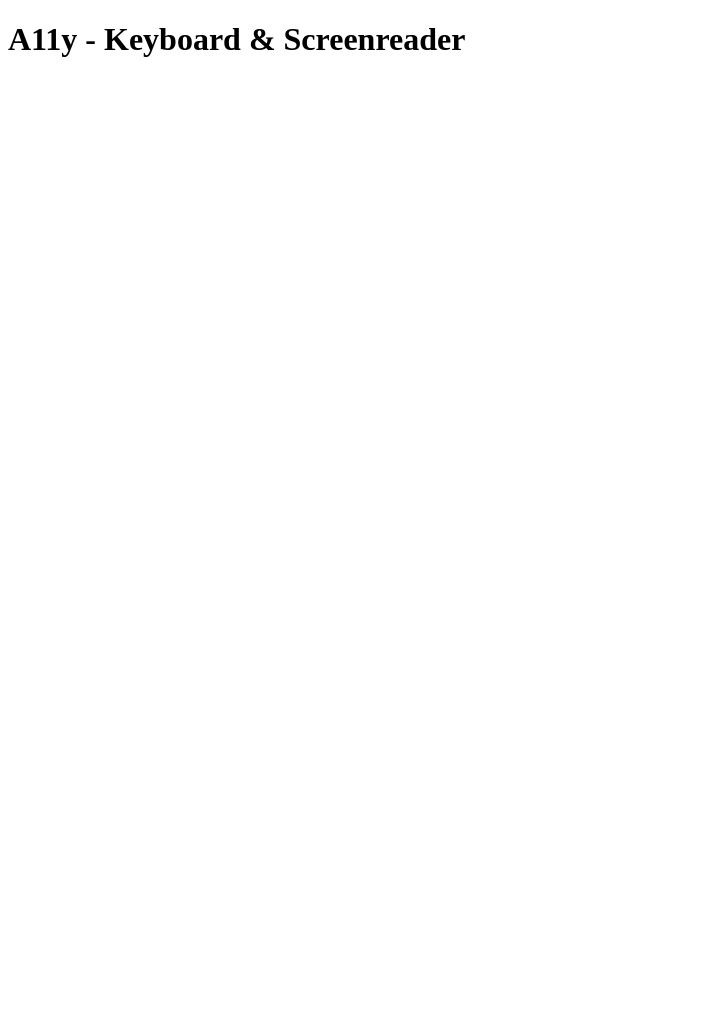
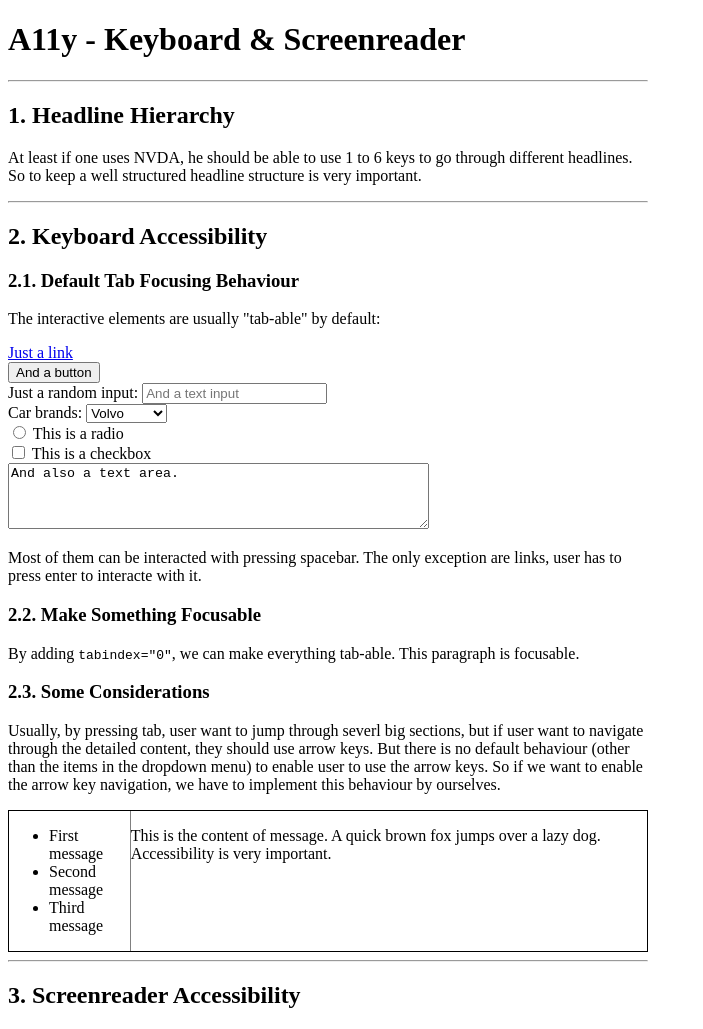
Before and after one commit to digitao-io/research-and-learning, a website: page 001-a11y/src/index.html in a window 1280 px wide. Shown: the whole page, without its empty margins (0-703 px from the left). Before the commit the page ends 800 px from the top, so only its background shows below. Drawn offline with Linux system fonts and the light colour scheme.

Commit message:
Added content in the first test result

```diff
--- a/001-a11y/src/index.html
+++ b/001-a11y/src/index.html
@@ -10,8 +10,168 @@
   <script src="./main.js"></script>
 </head>
 
-<body>
+<body style="max-width: 640px;">
   <h1>A11y - Keyboard & Screenreader</h1>
+  <hr>
+
+  <h2>1. Headline Hierarchy</h2>
+
+  <p>
+    At least if one uses NVDA, he should be able to use 1 to 6 keys to go
+    through different headlines. So to keep a well structured headline
+    structure is very important.
+  </p>
+
+  <hr>
+
+  <h2>2. Keyboard Accessibility</h2>
+
+  <h3>2.1. Default Tab Focusing Behaviour</h3>
+
+  <p>The interactive elements are usually "tab-able" by default:</p>
+
+  <div>
+    <a href="https://example.org/">Just a link</a>
+  </div>
+
+  <div>
+    <button>And a button</button>
+  </div>
+
+  <div>
+    <label>
+      <span>Just a random input: </span>
+      <input type="text" placeholder="And a text input">
+    </label>
+  </div>
+
+  <div>
+    <label>
+      <span>Car brands: </span>
+      <select name="cars">
+        <option value="volvo">Volvo</option>
+        <option value="saab">Saab</option>
+        <option value="mercedes">Mercedes</option>
+        <option value="audi">Audi</option>
+      </select>
+    </label>
+  </div>
+
+  <div>
+    <label>
+      <input type="radio">
+      <span>This is a radio</span>
+    </label>
+  </div>
+
+  <div>
+    <label>
+      <input type="checkbox">
+      <span>This is a checkbox</span>
+    </label>
+  </div>
+
+  <div>
+    <textarea name="w3review" rows="4" cols="50">And also a text area.</textarea>
+  </div>
+
+  <p>
+    Most of them can be interacted with pressing spacebar. The only
+    exception are links, user has to press enter to interacte with it.
+  </p>
+
+  <h3>2.2. Make Something Focusable</h3>
+
+  <p tabindex="0">
+    By adding <code>tabindex="0"</code>, we can make everything tab-able.
+    This paragraph is focusable.
+  </p>
+
+  <h3>2.3. Some Considerations</h3>
+
+  <p>
+    Usually, by pressing tab, user want to jump through severl big sections,
+    but if user want to navigate through the detailed content, they should
+    use arrow keys. But there is no default behaviour (other than the items
+    in the dropdown menu) to enable user to use the arrow keys. So if we
+    want to enable the arrow key navigation, we have to implement this
+    behaviour by ourselves.
+  </p>
+
+  <div class="message-list" style="display: flex; border: 1px solid black;">
+    <ul tabindex="0"
+      aria-label="Message list. Please use arrow up or arrow down to navigate through different messages.">
+      <li class="message-item" tabindex="-1">
+        First message
+      </li>
+      <li class="message-item" tabindex="-1">
+        Second message
+      </li>
+      <li class="message-item" tabindex="-1">
+        Third message
+      </li>
+    </ul>
+    <section style="border-left: 1px solid grey;" tabindex="0" aria-label="Message content.">
+      <p>
+        This is the content of message. A quick brown fox jumps over a lazy
+        dog. Accessibility is very important.
+      </p>
+    </section>
+  </div>
+
+  <script>
+    const messageItems = document.querySelectorAll(".message-item");
+    for (let i = 0; i < messageItems.length; i++) {
+      // Prevent content scrolling while pressing arrow up and arrow down
+      messageItems[i].addEventListener('keydown', (event) => {
+        if (event.key === "ArrowUp" || event.key === "ArrowDown") {
+          event.preventDefault();
+          event.stopPropagation();
+        }
+      });
+
+      messageItems[i].addEventListener('keyup', (event) => {
+        if (event.key === "ArrowUp") {
+          event.preventDefault();
+          event.stopPropagation();
+
+          if (i > 0) {
+            messageItems[i - 1].focus();
+          }
+        } else if (event.key === "ArrowDown") {
+          event.preventDefault();
+          event.stopPropagation();
+
+          if (i < messageItems.length - 1) {
+            messageItems[i + 1].focus();
+          }
+        }
+      });
+    }
+
+    const messageList = document.querySelector(".message-list");
+    messageList.addEventListener('keyup', (event) => {
+      if (event.key === "ArrowUp") {
+        event.preventDefault();
+        event.stopPropagation();
+
+        messageItems[messageItems.length - 1].focus();
+      } else if (event.key === "ArrowDown") {
+        event.preventDefault();
+        event.stopPropagation();
+
+        messageItems[0].focus();
+      }
+    });
+  </script>
+
+  <hr>
+
+  <h2>3. Screenreader Accessibility</h2>
+
+  <p>
+
+  </p>
 </body>
 
 </html>
```
